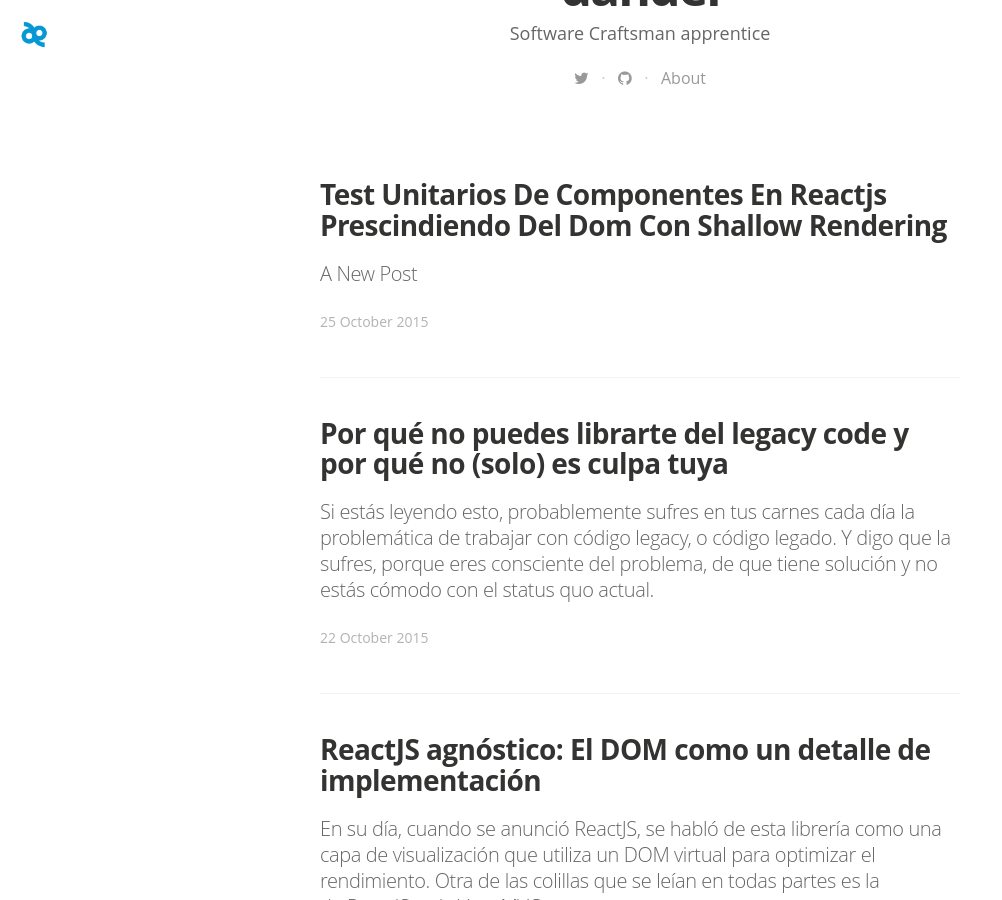
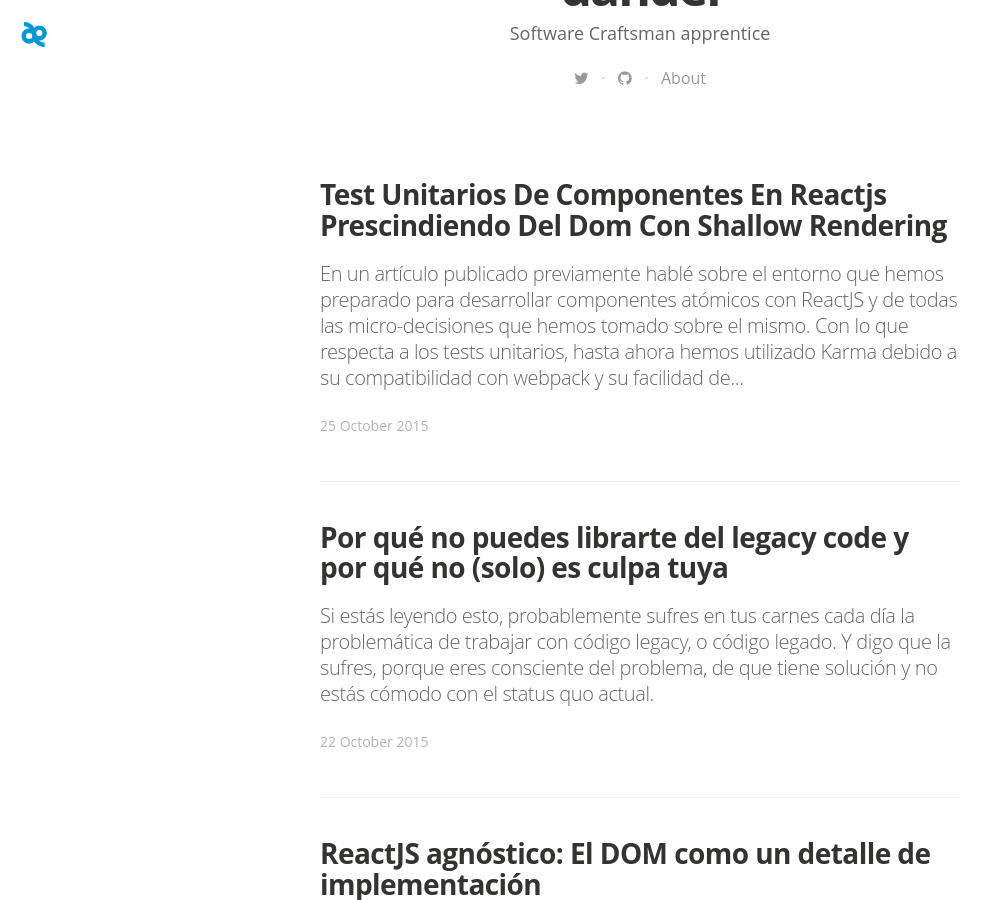
Before and after one commit to nmardones/danderu.github.com, a Jekyll site: the page built from index.html, in a window 1280 px wide and 900 px high, scrolled down 572 px. Shown: the whole window, without its empty margins (0-1002 px from the left). Built offline with Jekyll 4.4.1, drawn with Linux system fonts in a browser that asks for light colours; nearby versions of some CDN libraries; some web fonts are replaced; the list of posts is cut into pages by our own code.

Commit message:
Updated 2015-10-25-test-unitarios-de-componentes-en-reactjs-prescindiendo-del-dom-con-shallow-rendering.md

```diff
--- a/_posts/2015-10-25-test-unitarios-de-componentes-en-reactjs-prescindiendo-del-dom-con-shallow-rendering.md
+++ b/_posts/2015-10-25-test-unitarios-de-componentes-en-reactjs-prescindiendo-del-dom-con-shallow-rendering.md
@@ -3,6 +3,5 @@
 ---
 
 
-## A New Post
 
-Enter text in [Markdown](http://daringfireball.net/projects/markdown/). Use the toolbar above, or click the **?** button for formatting help.
+En un [artículo](https://thecraftsmansjourney.wordpress.com/2015/06/18/configurando-un-entorno-en-webpack-para-trabajar-con-react/) publicado previamente hablé sobre el entorno que hemos preparado para desarrollar componentes atómicos con **ReactJS** y de todas las micro-decisiones que hemos tomado sobre el mismo. Con lo que respecta a los tests unitarios, hasta ahora hemos utilizado [Karma](http://karma-runner.github.io/0.12/index.html) debido a su compatibilidad con [webpack](http://webpack.github.io) y su facilidad de configuración, pero este mundo evoluciona muy rápido y ya hemos encontrado una opción mejor: implementar [**shallow rendering**](https://facebook.github.io/react/docs/test-utils.html#shallow-rendering). Esta opción además, es la [recomendada por Facebook](https://discuss.reactjs.org/t/whats-the-prefered-way-to-test-react-js-components/26/2) a partir de la versión 0.13, así que no se puede estar más a la última.
```
